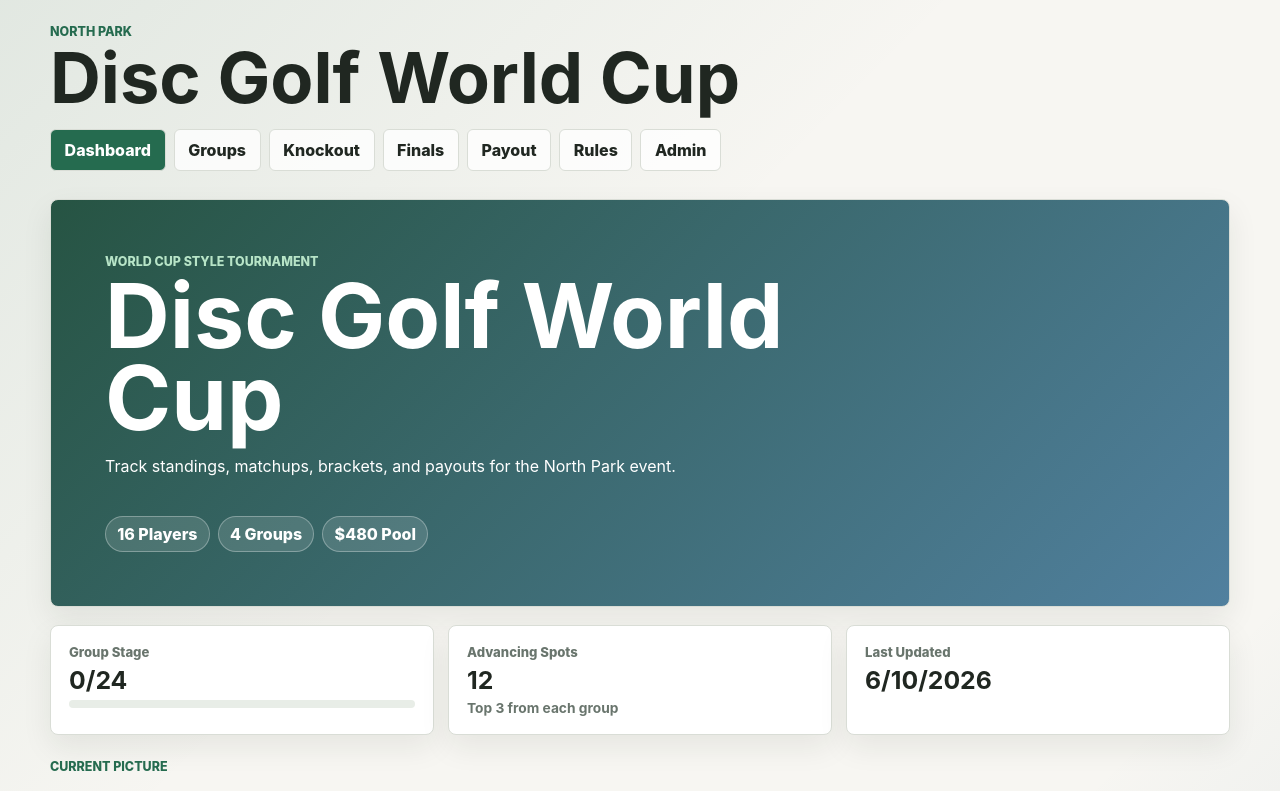
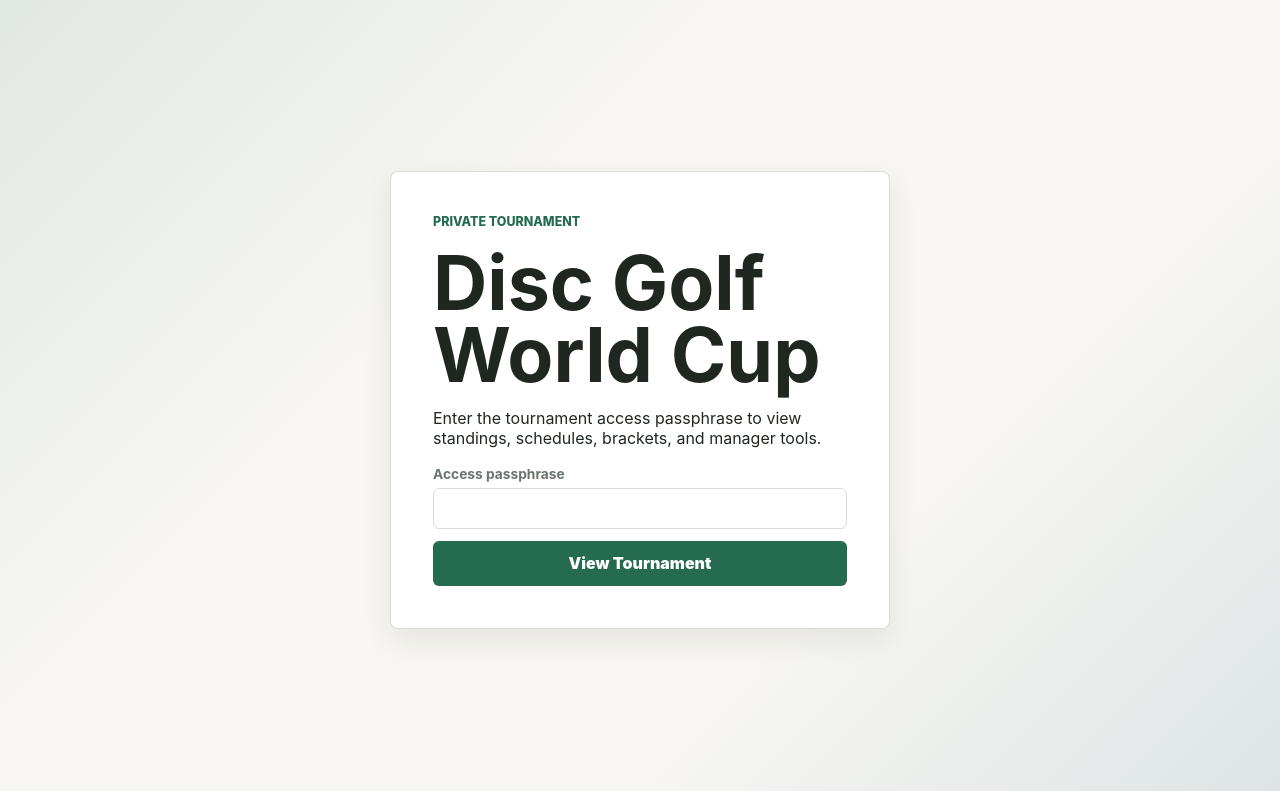
Before and after one commit to MoKSelim1/disc-golf-world-cup, a React (Vite) app in the folder disc-golf-tournament/: page / in a window 1280 px wide. Shown: the top 791 px of the page. Built offline with nearby package versions, Linux system fonts and the light colour scheme.

Commit message:
Add site access gate and remove private handoff

```diff
--- a/disc-golf-tournament/src/App.tsx
+++ b/disc-golf-tournament/src/App.tsx
@@ -8,6 +8,7 @@ import { FinalStagePage } from './pages/FinalStagePage';
 import { PayoutPage } from './pages/PayoutPage';
 import { RulesPage } from './pages/RulesPage';
 import { AdminPage } from './pages/AdminPage';
+import { SiteGate } from './components/auth/SiteGate';
 
 export type ViewName = 'dashboard' | 'groups' | 'knockout' | 'finals' | 'payout' | 'rules' | 'admin';
 
@@ -36,8 +37,10 @@ export default function App() {
   const status = useTournamentData();
 
   return (
-    <Layout activeView={view} onViewChange={setView}>
-      {status === 'loading' ? <div className="panel">Loading tournament...</div> : <CurrentView view={view} />}
-    </Layout>
+    <SiteGate>
+      <Layout activeView={view} onViewChange={setView}>
+        {status === 'loading' ? <div className="panel">Loading tournament...</div> : <CurrentView view={view} />}
+      </Layout>
+    </SiteGate>
   );
 }
--- a/disc-golf-tournament/src/components/admin/PassphraseGate.tsx
+++ b/disc-golf-tournament/src/components/admin/PassphraseGate.tsx
@@ -1,7 +1,7 @@
 import { useState } from 'react';
 import { useTournament } from '../../context/TournamentContext';
 
-export const ADMIN_PASSPHRASE = 'northpark';
+export const ADMIN_PASSPHRASE = 'manager2026';
 
 export function PassphraseGate() {
   const { setIsAdmin } = useTournament();
--- /dev/null
+++ b/disc-golf-tournament/src/components/auth/SiteGate.tsx
@@ -0,0 +1,50 @@
+import { useEffect, useState, type ReactNode } from 'react';
+
+const SITE_ACCESS_KEY = 'disc_golf_world_cup_site_access';
+export const SITE_PASSPHRASE = 'worldcup2026';
+
+export function SiteGate({ children }: { children: ReactNode }) {
+  const [isUnlocked, setIsUnlocked] = useState(false);
+  const [value, setValue] = useState('');
+  const [error, setError] = useState('');
+
+  useEffect(() => {
+    setIsUnlocked(sessionStorage.getItem(SITE_ACCESS_KEY) === 'granted');
+  }, []);
+
+  if (isUnlocked) return <>{children}</>;
+
+  return (
+    <main className="access-page">
+      <section className="access-panel">
+        <p className="eyebrow">Private tournament</p>
+        <h1>Disc Golf World Cup</h1>
+        <p>Enter the tournament access passphrase to view standings, schedules, brackets, and manager tools.</p>
+        <form
+          onSubmit={(event) => {
+            event.preventDefault();
+            if (value === SITE_PASSPHRASE) {
+              sessionStorage.setItem(SITE_ACCESS_KEY, 'granted');
+              setIsUnlocked(true);
+              setError('');
+            } else {
+              setError('Passphrase did not match.');
+            }
+          }}
+        >
+          <label>
+            Access passphrase
+            <input
+              autoComplete="off"
+              onChange={(event) => setValue(event.target.value)}
+              type="password"
+              value={value}
+            />
+          </label>
+          <button type="submit">View Tournament</button>
+        </form>
+        {error && <p className="form-error">{error}</p>}
+      </section>
+    </main>
+  );
+}
--- a/disc-golf-tournament/src/pages/RulesPage.tsx
+++ b/disc-golf-tournament/src/pages/RulesPage.tsx
@@ -10,7 +10,7 @@ export function RulesPage() {
       </div>
       <article className="panel prose">
         <h3>Entry</h3>
-        <p>$30 buy-in paid via PayPal to enriquevazquez2001@gmail.com.</p>
+        <p>$30 buy-in. Contact the tournament manager for payment and event details.</p>
         <p>Each player represents a selected country or team name.</p>
         <h3>Group Stage</h3>
         <p>Groups of four play a round robin at North Park from short pads.</p>
--- a/disc-golf-tournament/src/styles/global.css
+++ b/disc-golf-tournament/src/styles/global.css
@@ -27,6 +27,39 @@ body {
     linear-gradient(315deg, rgba(34, 95, 135, 0.12), transparent 32%),
     var(--bg);
   color: var(--ink);
+}
+
+.access-page {
+  display: grid;
+  min-height: 100vh;
+  place-items: center;
+  padding: 24px;
+}
+
+.access-panel {
+  display: grid;
+  gap: 18px;
+  width: min(100%, 500px);
+  border: 1px solid var(--line);
+  border-radius: 8px;
+  padding: clamp(24px, 6vw, 42px);
+  background: var(--panel);
+  box-shadow: var(--shadow);
+}
+
+.access-panel h1,
+.access-panel p {
+  margin: 0;
+}
+
+.access-panel h1 {
+  font-size: clamp(2.4rem, 8vw, 4.7rem);
+  line-height: 0.95;
+}
+
+.access-panel form {
+  display: grid;
+  gap: 12px;
 }
 
 button,
```
Also changed, not shown: 2 other files (tests, documents, lock files or other folders).
